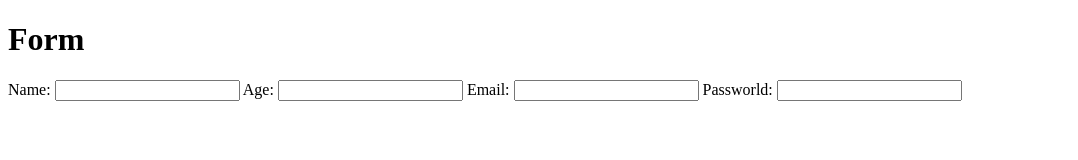
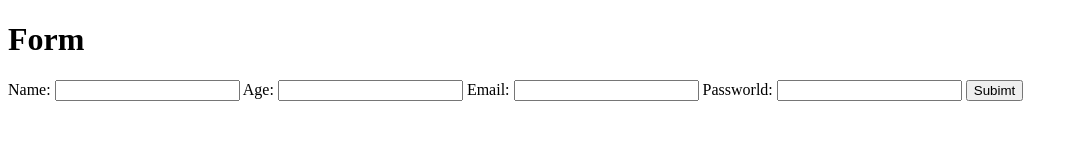
Before and after one commit to FelipeBarrosn/DESENVOLVIMENTO-DE-SISTEMAS-PARA-WEB, a plain HTML site: page index.html in a window 1280 px wide. Shown: the whole page, without its empty margins (0-1078 px from the left). Drawn offline with Linux system fonts and the light colour scheme.

Commit message:
feat - Form button creation

```diff
--- a/index.html
+++ b/index.html
@@ -6,7 +6,7 @@
   </head>
   <body>
    <h1>Form</h1>
-    <form>
+    <form method="POST">
         <label for="name">Name:</label>
         <input type"text" id="name" name="name">
 
@@ -18,6 +18,8 @@
 
         <label for="passworld">Passworld:</label>
         <input type"passworld" id="passworld" name="passworld">
+
+        <button type="submit">Subimt</button>
     </form>
   </body>
 </html>
```
